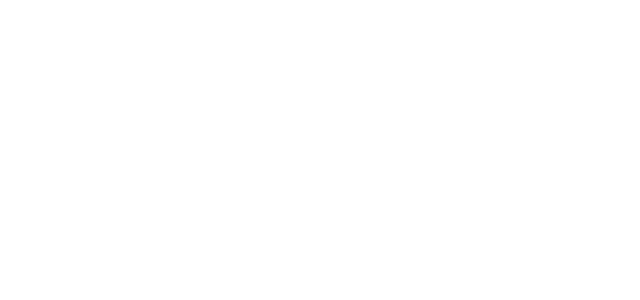
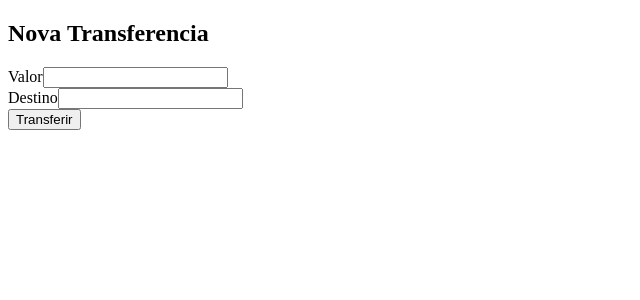
Before and after one commit to mabiamabia/Bytebank-Project, an Angular app in the folder bytebank/: page / in a window 1280 px wide. Shown: the top 300 px of the page, without its empty margins (0-640 px from the left). Built offline with nearby package versions, Linux system fonts and the light colour scheme.

Commit message:
Inicia projeto angular :)

```diff
--- a/bytebank/angular.json
+++ b/bytebank/angular.json
@@ -1,5 +1,8 @@
 {
   "$schema": "./node_modules/@angular/cli/lib/config/schema.json",
+  "cli": {
+    "analytics": "c5a306a5-7264-45e1-8456-d7655168c127"
+  },
   "version": 1,
   "newProjectRoot": "projects",
   "projects": {
--- a/bytebank/src/app/app.component.html
+++ b/bytebank/src/app/app.component.html
@@ -0,0 +1 @@
+<app-nova-transferencia></app-nova-transferencia>
--- a/bytebank/src/app/app.module.ts
+++ b/bytebank/src/app/app.module.ts
@@ -2,10 +2,12 @@
 import { NgModule } from '@angular/core';
 
 import { AppComponent } from './app.component';
+import { NovaTransferenciaComponent } from './nova-transferencia/nova-transferencia.component';
 
 @NgModule({
   declarations: [
-    AppComponent
+    AppComponent,
+    NovaTransferenciaComponent
   ],
   imports: [
     BrowserModule
--- a/bytebank/src/app/nova-transferencia/nova-transferencia.component.ts
+++ b/bytebank/src/app/nova-transferencia/nova-transferencia.component.ts
@@ -1,7 +1,7 @@
 import { Component } from "@angular/core";
 
 @Component({
-    selector:'nova-transferencia',
+    selector:'app-nova-transferencia',
     templateUrl:'./nova-transferencia.component.html',
     styleUrls: ['./nova-transferencia.component.scss']
 })
```
